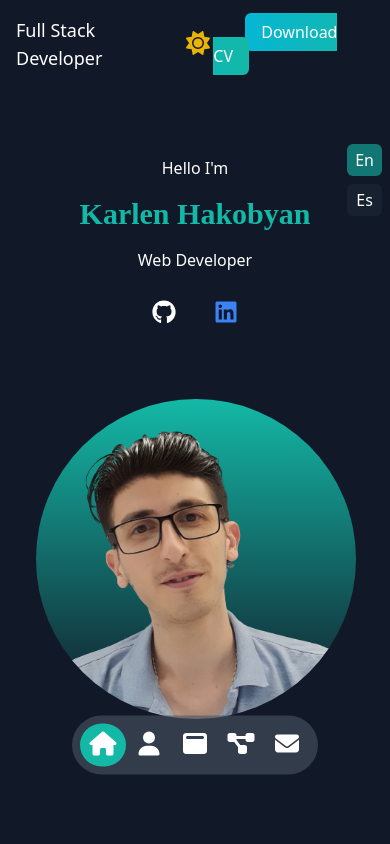
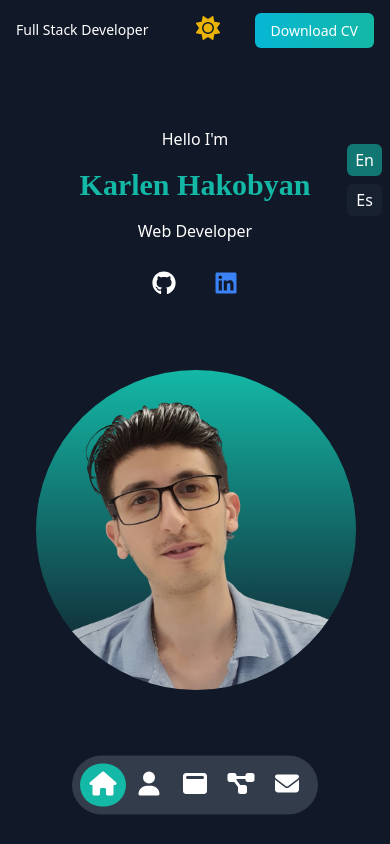
Before and after one commit to Karlen-yan/my-portfolio_Karlen, a Next.js app: page / in a window 390 px wide. Shown: the top 844 px of the page. Built offline with nearby package versions, Linux system fonts and the light colour scheme.

Commit message:
improved responsive style

```diff
--- a/src/app/ThemeSwitcher.js
+++ b/src/app/ThemeSwitcher.js
@@ -29,7 +29,8 @@ const ThemeSwitcher = () => {
   return (
     <div className='bg-gray-100 p-4 md:px-20 lg:px-40 dark:bg-gray-900'>
       <section className='flex flex-row items-center justify-between '>
-        <h3 className='text-lg'> {t('fullStackDeveloper')}</h3>
+
+        <h3 className='text-sm lg:text-lg'> {t('fullStackDeveloper')}</h3>
         <h3>
           <Language />
         </h3>
@@ -48,7 +49,7 @@ const ThemeSwitcher = () => {
           <li>
             <a
               href={downloadLink}
-              className='bg-gradient-to-r from-cyan-500 to-teal-500 text-white px-4 py-2 rounded-md ml-8 md:text-lg lg:text-xl'
+              className='bg-gradient-to-r from-cyan-500 to-teal-500 text-white px-4 py-2 rounded-md ml-8 text-sm md:text-lg lg:text-xl'
               download='Karlen-cv.pdf'
             >
               {t('downloadCV')}
--- a/src/components/Menu.js
+++ b/src/components/Menu.js
@@ -38,7 +38,7 @@ const Menu = () => {
   }, [])
 
   return (
-    <div className='fixed bottom-10 left-1/2 lg:top-1/2 lg:right-5 lg:left-auto transform -translate-x-1/2 -translate-y-1/2 z-50'>
+    <div className='fixed bottom-0 left-1/2 lg:top-1/2 lg:right-5 lg:left-auto transform -translate-x-1/2 -translate-y-1/2 z-50'>
       <div className='flex justify-center items-center p-2 sm:flex-row lg:flex-col rounded-full bg-gray-600 bg-opacity-60'>
         <a
           href='#home'
--- a/src/components/contact.jsx
+++ b/src/components/contact.jsx
@@ -12,7 +12,7 @@ import {
   Button,
   Text
 } from "@chakra-ui/react";
-
+import ContainerPage from "./shared/container";
 
 const Contact = () => {
   const { t } = useTranslation();
@@ -26,7 +26,7 @@ const Contact = () => {
   }, []);
 
   const formInputStyles =
-  "m-6 p-4 w-full lg:w-96 bg-gray-100 rounded-xl dark:bg-gray-900 border border-solid border-teal-500 dark:border-teal-500 placeholder-teal-400 dark:placeholder-teal-800";
+  "m-6 p-4 w-[40vh] lg:w-96 bg-gray-100 rounded-xl dark:bg-gray-900 border border-solid border-teal-500 dark:border-teal-500 placeholder-teal-400 dark:placeholder-teal-800";
 
   const initValues = { name: "", email: "", subject: "", message: "" };
 
@@ -83,6 +83,7 @@ const Contact = () => {
     }
   return (
     <section data-aos="fade-up" data-aos-duration="3000" id="contact">
+   <ContainerPage>
     <div>
       <h1 className="text-center text-gray-800  md:text-1x1 dark:text-white pt-24">
       {t('contactForm.getInTouch')}
@@ -229,6 +230,7 @@ const Contact = () => {
         </Container>
       </div>
     </div>
+    </ContainerPage>
   </section>
    );
 }
--- a/src/components/projects.jsx
+++ b/src/components/projects.jsx
@@ -1,5 +1,6 @@
 import Carousel from "../components/Carousel";
 import { useTranslation } from "react-i18next";
+import Container from "./shared/container";
 
 const Projects = () => {
 
@@ -7,6 +8,7 @@ const Projects = () => {
 
   return (
     <section data-aos="fade-up" data-aos-duration="3000" id="projects">
+      <Container>
     <div>
       <h1 className="text-center text-gray-800  md:text-1x1 dark:text-white pt-24">
         My Recent Work
@@ -18,6 +20,7 @@ const Projects = () => {
     <div className="flex flex-col items-center py-10 ">
       <Carousel />
     </div>
+    </Container>
   </section>
    );
 }
--- a/src/components/services.jsx
+++ b/src/components/services.jsx
@@ -3,6 +3,7 @@ import { useTranslation } from 'react-i18next'
 import IconWeb from "../images/web_icon.png";
 import IconBack from "../images/icon_back.png";
 import IconDb from "../images/db.png";
+import Container from './shared/container';
 
 const Services = () => {
   const { t } = useTranslation()
@@ -13,6 +14,7 @@ const Services = () => {
 
   return (
     <section data-aos='fade-up' data-aos-duration='3000' id='services'>
+      <Container>
       <div className='text-center mb-12  flex flex-col items-center  min-h-screen'>
         <div>
           <h1 className='text-center text-gray-800  md:text-1x1 dark:text-white pt-24'>
@@ -82,6 +84,7 @@ const Services = () => {
           </div>
         </div>
       </div>
+      </Container>
     </section>
   )
 }
```
